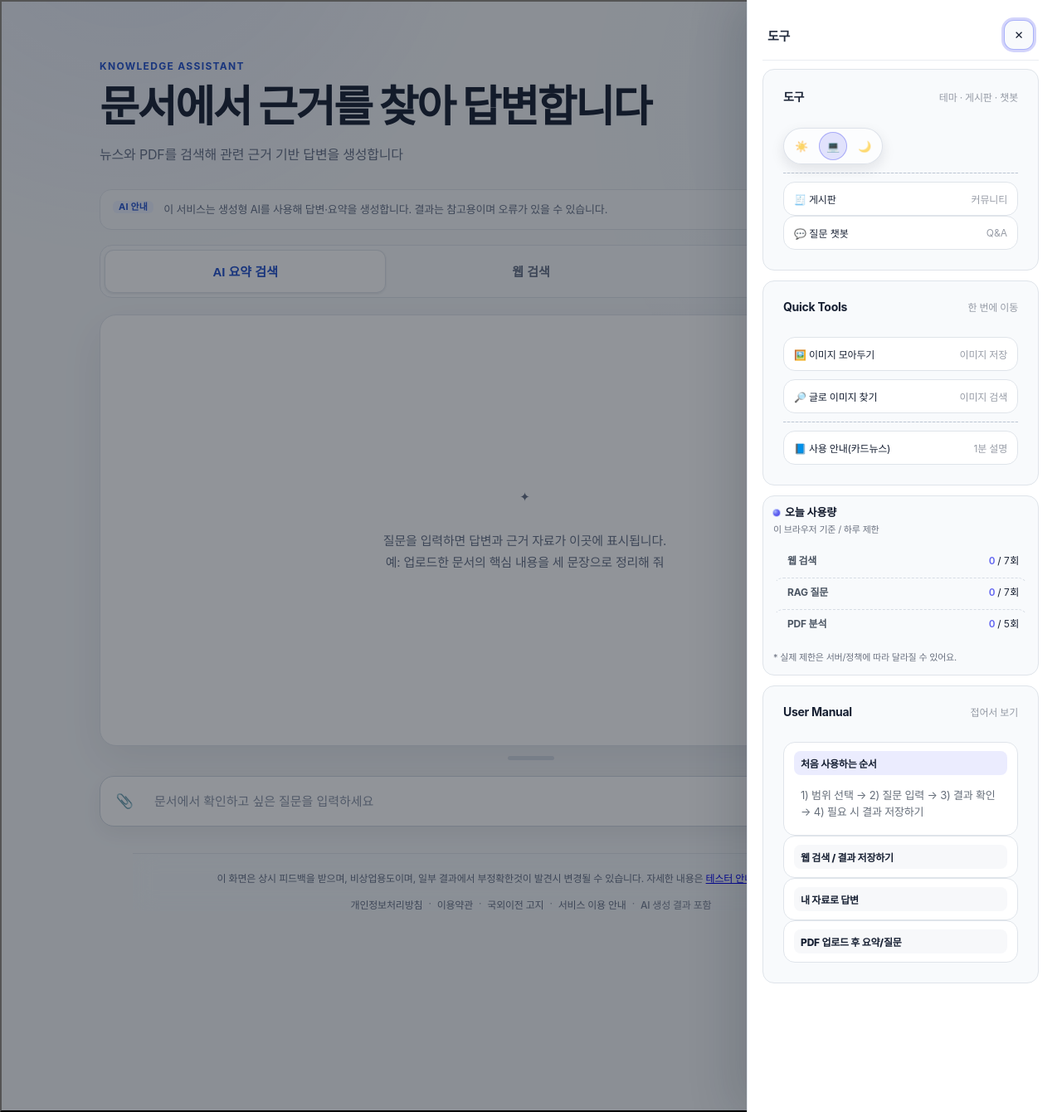
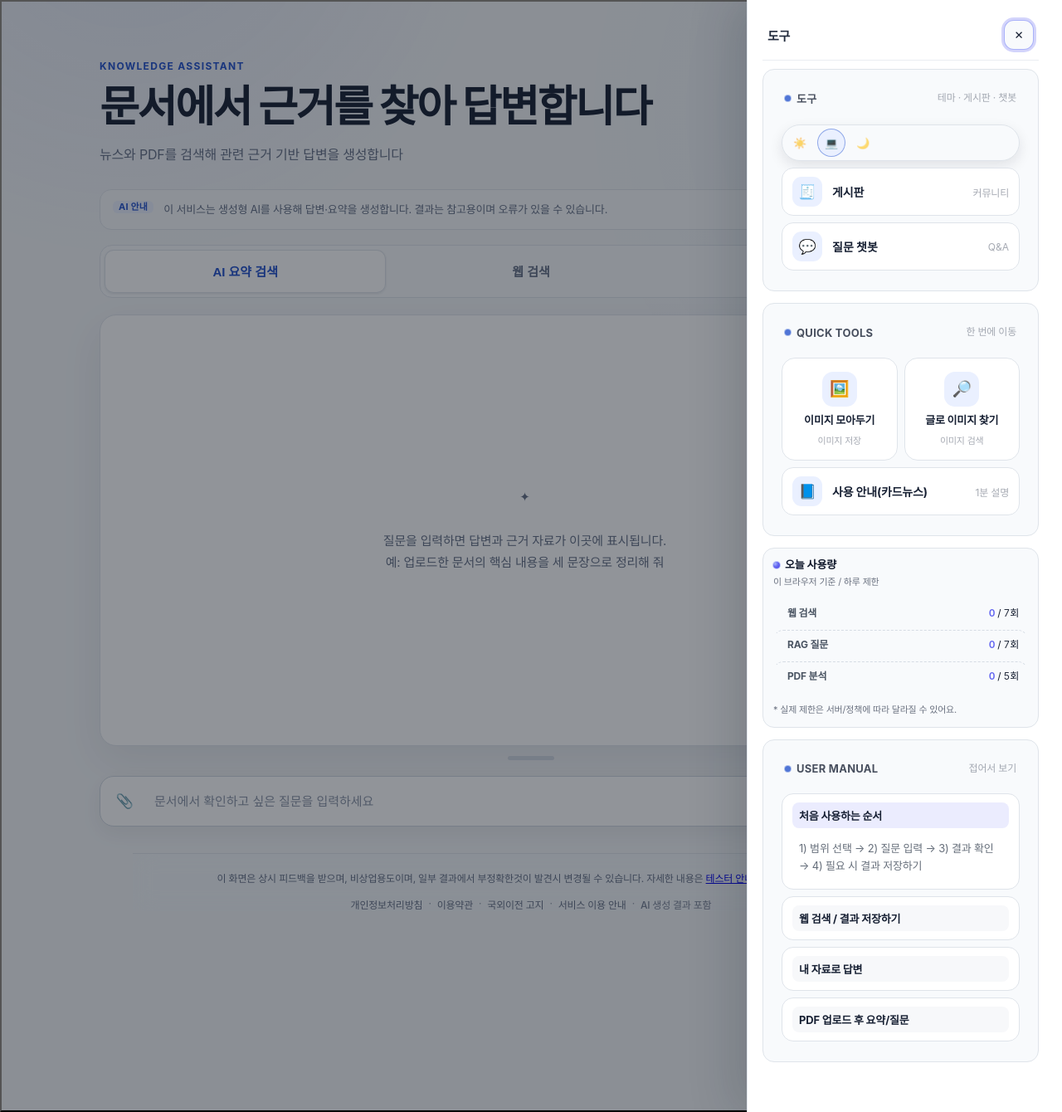
Before and after one commit to kimdonggeon-hash/rag_portfolio, a Django app: template ragapp/templates/ragapp/news.html in a window 1280 px wide, after a click that opens the changed part. Shown: the whole page at 83% size. Run offline with Django 5.2, Linux system fonts and the light colour scheme; the template is opened without the code that fills it, so the values that code supplies are empty; data comes from the database, SQL or seed files in the repository; parts of the project's set-up code (start-up, migrations or seed data) failed here and were passed over; some libraries are stand-ins or nearby versions.

Commit message:
도구 드로어 전체 리디자인: 아이콘 뱃지 + 2열 퀵툴 그리드로 심플하게 정리
- 게시판/질문챗봇/이미지 관련 링크에 원형 아이콘 뱃지(.side-ico) 추가로 스캔하기 쉽게 변경
- Quick Tools를 세로 나열 대신 2열 아이콘 타일(.side-tile) 그리드로 재구성
- 카드 제목을 소문자 라벨 + 브랜드 컬러 점(dot)으로 통일, 상시 노출되던 카드 테두리/그림자를 걷어내 플랫하고 단순한 인상으로 정리
- 강조색을 하드코딩된 인디고 대신 사이트의 --home-primary 디자인 토큰으로 맞춰 라이트/다크 모두 일관되게 표시

```diff
--- a/ragapp/static/ragapp/css/news_chat.css
+++ b/ragapp/static/ragapp/css/news_chat.css
@@ -338,22 +338,25 @@
     gap: 12px !important;
 }
 
+#toolsDrawer .side-stack {
+    gap: 14px !important;
+}
+
 #toolsDrawer .side-card {
     border-radius: 18px !important;
-    border: 1px solid rgba(148, 163, 184, .18) !important;
-    background: rgba(255, 255, 255, .72) !important;
-    box-shadow: 0 10px 26px rgba(2, 6, 23, .08) !important;
+    border: 1px solid rgba(148, 163, 184, .14) !important;
+    background: rgba(255, 255, 255, .5) !important;
+    box-shadow: none !important;
     overflow: hidden !important;
 }
 
 html[data-theme="dark"] #toolsDrawer .side-card {
-    background: rgba(15, 23, 42, .55) !important;
-    border-color: rgba(148, 163, 184, .14) !important;
-    box-shadow: 0 14px 34px rgba(0, 0, 0, .30) !important;
+    background: rgba(255, 255, 255, .03) !important;
+    border-color: rgba(148, 163, 184, .10) !important;
 }
 
 #toolsDrawer .side-card-head {
-    padding: 12px 12px 10px !important;
+    padding: 14px 14px 10px !important;
     display: flex !important;
     align-items: baseline !important;
     justify-content: space-between !important;
@@ -361,66 +364,149 @@
 }
 
 #toolsDrawer .side-card-title {
-    font-weight: 900 !important;
-    font-size: 14px !important;
-    letter-spacing: -.02em !important;
+    display: inline-flex !important;
+    align-items: center !important;
+    gap: 7px !important;
+    font-weight: 800 !important;
+    font-size: 13px !important;
+    letter-spacing: .02em !important;
+    text-transform: uppercase !important;
+    opacity: .78 !important;
+}
+
+#toolsDrawer .side-card-title::before {
+    content: "" !important;
+    width: 7px !important;
+    height: 7px !important;
+    border-radius: 999px !important;
+    background: var(--home-primary, #6366f1) !important;
+    box-shadow: 0 0 0 1px color-mix(in srgb, var(--home-primary, #6366f1) 45%, transparent) !important;
+    flex: 0 0 auto !important;
 }
 
 #toolsDrawer .side-meta {
     font-size: 12px !important;
-    opacity: .70 !important;
+    opacity: .60 !important;
 }
 
 #toolsDrawer .side-card-body {
-    padding: 12px !important;
+    padding: 6px 10px 12px !important;
+    display: flex !important;
+    flex-direction: column !important;
+    gap: 8px !important;
 }
 
 #toolsDrawer .side-sep {
-    height: 1px !important;
-    background: rgba(148, 163, 184, .18) !important;
-    margin: 10px 0 !important;
-}
-
-html[data-theme="dark"] #toolsDrawer .side-sep {
-    background: rgba(148, 163, 184, .14) !important;
+    display: none !important;
 }
 
 #toolsDrawer .side-link,
 #toolsDrawer .side-link-btn {
     display: flex !important;
     align-items: center !important;
-    justify-content: space-between !important;
-    gap: 10px !important;
+    gap: 12px !important;
     width: 100% !important;
     text-decoration: none !important;
-    padding: 11px 12px !important;
+    padding: 10px 12px !important;
     border-radius: 14px !important;
-    border: 1px solid rgba(148, 163, 184, .18) !important;
-    background: rgba(255, 255, 255, .55) !important;
+    border: 1px solid transparent !important;
+    background: transparent !important;
     cursor: pointer !important;
-    transition: transform .10s ease, background .10s ease !important;
+    transition: background .12s ease, border-color .12s ease, transform .08s ease !important;
 }
 
-html[data-theme="dark"] #toolsDrawer .side-link,
-html[data-theme="dark"] #toolsDrawer .side-link-btn {
-    background: rgba(255, 255, 255, .06) !important;
-    border-color: rgba(148, 163, 184, .14) !important;
+#toolsDrawer .side-link .side-label {
+    flex: 1 1 auto !important;
+    font-weight: 700 !important;
+    font-size: 14px !important;
+}
+
+#toolsDrawer .side-link .side-meta {
+    flex: 0 0 auto !important;
 }
 
 #toolsDrawer .side-link:hover,
 #toolsDrawer .side-link-btn:hover {
-    transform: translateY(-1px) !important;
-    background: rgba(255, 255, 255, .75) !important;
+    transform: translateX(2px) !important;
+    background: var(--home-primary-soft, rgba(99, 102, 241, .08)) !important;
+    border-color: color-mix(in srgb, var(--home-primary, #6366f1) 24%, transparent) !important;
 }
 
-html[data-theme="dark"] #toolsDrawer .side-link:hover,
-html[data-theme="dark"] #toolsDrawer .side-link-btn:hover {
-    background: rgba(255, 255, 255, .10) !important;
+#toolsDrawer .side-link:focus-visible,
+#toolsDrawer .side-link-btn:focus-visible {
+    outline: none !important;
+    background: var(--home-primary-soft, rgba(99, 102, 241, .10)) !important;
+    border-color: var(--home-primary, #6366f1) !important;
+    box-shadow: 0 0 0 3px color-mix(in srgb, var(--home-primary, #6366f1) 22%, transparent) !important;
 }
 
 #toolsDrawer .side-link-btn {
     font: inherit !important;
     color: inherit !important;
+    text-align: left !important;
+}
+
+#toolsDrawer .side-ico {
+    display: inline-flex !important;
+    align-items: center !important;
+    justify-content: center !important;
+    flex: 0 0 auto !important;
+    width: 36px !important;
+    height: 36px !important;
+    border-radius: 11px !important;
+    font-size: 17px !important;
+    background: var(--home-primary-soft, rgba(99, 102, 241, .10)) !important;
+}
+
+#toolsDrawer .quick-tools-grid {
+    display: grid !important;
+    grid-template-columns: 1fr 1fr !important;
+    gap: 8px !important;
+}
+
+#toolsDrawer .side-tile {
+    display: flex !important;
+    flex-direction: column !important;
+    align-items: center !important;
+    text-align: center !important;
+    gap: 8px !important;
+    text-decoration: none !important;
+    color: inherit !important;
+    padding: 16px 10px !important;
+    border-radius: 16px !important;
+    border: 1px solid var(--home-line, rgba(148, 163, 184, .16)) !important;
+    background: var(--home-surface, rgba(255, 255, 255, .55)) !important;
+    cursor: pointer !important;
+    transition: background .12s ease, border-color .12s ease, transform .1s ease !important;
+}
+
+#toolsDrawer .side-tile:hover {
+    transform: translateY(-2px) !important;
+    background: var(--home-primary-soft, rgba(99, 102, 241, .10)) !important;
+    border-color: color-mix(in srgb, var(--home-primary, #6366f1) 30%, transparent) !important;
+}
+
+#toolsDrawer .side-tile:focus-visible {
+    outline: none !important;
+    box-shadow: 0 0 0 3px color-mix(in srgb, var(--home-primary, #6366f1) 28%, transparent) !important;
+    border-color: var(--home-primary, #6366f1) !important;
+}
+
+#toolsDrawer .side-tile .side-ico {
+    width: 42px !important;
+    height: 42px !important;
+    border-radius: 13px !important;
+    font-size: 19px !important;
+}
+
+#toolsDrawer .side-tile .side-label {
+    font-weight: 700 !important;
+    font-size: 13px !important;
+    line-height: 1.3 !important;
+}
+
+#toolsDrawer .side-tile .side-meta {
+    font-size: 11px !important;
 }
 
 #toolsDrawer .theme-toggle {
@@ -429,14 +515,9 @@
     align-items: center !important;
     padding: 4px !important;
     border-radius: 999px !important;
-    background: rgba(255, 255, 255, .55) !important;
-    border: 1px solid rgba(148, 163, 184, .30) !important;
+    background: var(--home-surface-subtle, rgba(255, 255, 255, .55)) !important;
+    border: 1px solid var(--home-line, rgba(148, 163, 184, .30)) !important;
     box-shadow: 0 6px 16px rgba(15, 23, 42, .10) !important;
-}
-
-html[data-theme="dark"] #toolsDrawer .theme-toggle {
-    background: rgba(15, 23, 42, .55) !important;
-    border-color: rgba(148, 163, 184, .18) !important;
 }
 
 #toolsDrawer .theme-btn {
@@ -457,41 +538,37 @@
 }
 
 #toolsDrawer .theme-btn:focus-visible {
-    box-shadow: 0 0 0 3px rgba(99, 102, 241, .28) !important;
+    box-shadow: 0 0 0 3px color-mix(in srgb, var(--home-primary, #6366f1) 28%, transparent) !important;
 }
 
 #toolsDrawer .theme-btn.is-active {
     opacity: 1 !important;
-    background: rgba(99, 102, 241, .18) !important;
-    box-shadow: inset 0 0 0 1px rgba(99, 102, 241, .45) !important;
-}
-
-html[data-theme="dark"] #toolsDrawer .theme-btn.is-active {
-    background: rgba(99, 102, 241, .30) !important;
-    box-shadow: inset 0 0 0 1px rgba(129, 140, 248, .55) !important;
-}
-
-#toolsDrawer .quick-tools-grid {
-    display: grid !important;
-    grid-template-columns: 1fr !important;
-    gap: 10px !important;
+    background: var(--home-primary-soft, rgba(99, 102, 241, .18)) !important;
+    box-shadow: inset 0 0 0 1px color-mix(in srgb, var(--home-primary, #6366f1) 45%, transparent) !important;
 }
 
 #toolsDrawer .manual-item {
-    border: 1px solid rgba(148, 163, 184, .18) !important;
+    border: 1px solid rgba(148, 163, 184, .14) !important;
     border-radius: 14px !important;
     padding: 10px 12px !important;
-    background: rgba(255, 255, 255, .55) !important;
+    background: rgba(255, 255, 255, .4) !important;
 }
 
 html[data-theme="dark"] #toolsDrawer .manual-item {
-    background: rgba(255, 255, 255, .06) !important;
-    border-color: rgba(148, 163, 184, .14) !important;
+    background: rgba(255, 255, 255, .03) !important;
+    border-color: rgba(148, 163, 184, .10) !important;
 }
 
 #toolsDrawer .manual-item summary {
     cursor: pointer !important;
-    font-weight: 800 !important;
+    font-weight: 700 !important;
+    font-size: 13px !important;
+    outline: none !important;
+}
+
+#toolsDrawer .manual-item summary:focus-visible {
+    box-shadow: 0 0 0 3px rgba(99, 102, 241, .28) !important;
+    border-radius: 8px !important;
 }
 
 #toolsDrawer .manual-body {
--- a/ragapp/templates/ragapp/news.html
+++ b/ragapp/templates/ragapp/news.html
@@ -180,7 +180,9 @@
             <div class="side-sep"></div>
 
             <a class="side-link" href="/board/" aria-label="게시판으로 이동">
-              🧾 게시판 <span class="side-meta">커뮤니티</span>
+              <span class="side-ico">🧾</span>
+              <span class="side-label">게시판</span>
+              <span class="side-meta">커뮤니티</span>
             </a>
 
             <button type="button"
@@ -188,7 +190,9 @@
                     class="side-link side-link-btn"
                     aria-expanded="false"
                     aria-label="질문 챗봇 열기">
-              💬 질문 챗봇 <span class="side-meta">Q&amp;A</span>
+              <span class="side-ico">💬</span>
+              <span class="side-label">질문 챗봇</span>
+              <span class="side-meta">Q&amp;A</span>
             </button>
           </div>
         </section>
@@ -201,18 +205,22 @@
 
           <div class="side-card-body">
             <div class="quick-tools-grid">
-              <a class="side-link" href="{% url 'media_index' %}">
-                🖼️ 이미지 모아두기 <span class="side-meta">이미지 저장</span>
+              <a class="side-tile" href="{% url 'media_index' %}">
+                <span class="side-ico">🖼️</span>
+                <span class="side-label">이미지 모아두기</span>
+                <span class="side-meta">이미지 저장</span>
               </a>
-              <a class="side-link" href="{% url 'media_search' %}">
-                🔎 글로 이미지 찾기 <span class="side-meta">이미지 검색</span>
+              <a class="side-tile" href="{% url 'media_search' %}">
+                <span class="side-ico">🔎</span>
+                <span class="side-label">글로 이미지 찾기</span>
+                <span class="side-meta">이미지 검색</span>
               </a>
             </div>
 
-            <div class="side-sep"></div>
-
             <a class="side-link" href="#" data-open-ig-guide data-guide-url="/legal/guide/">
-              📘 사용 안내(카드뉴스) <span class="side-meta">1분 설명</span>
+              <span class="side-ico">📘</span>
+              <span class="side-label">사용 안내(카드뉴스)</span>
+              <span class="side-meta">1분 설명</span>
             </a>
           </div>
         </section>
```
